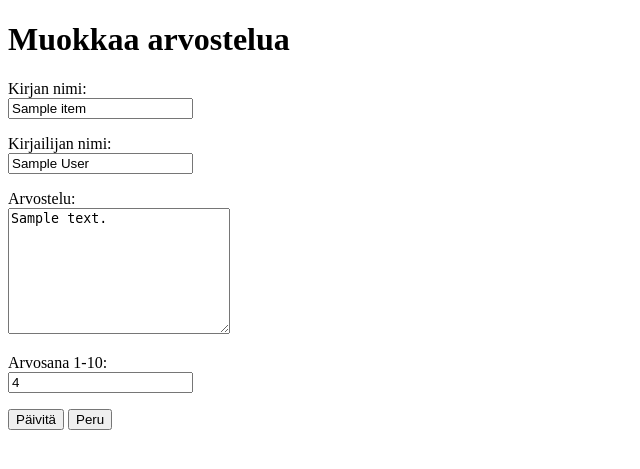
After one commit to PetteriPP/lempikirjat, a Flask app: template templates/edit_review.html in a window 1280 px wide. The commit adds this page. Shown: the top 469 px of the page, without its empty margins (0-640 px from the left). Run offline with Flask 3, Linux system fonts and the light colour scheme; the template is opened without the code that fills it: most values are stand-ins (such as "Sample title", 1, 10 or a date in 2020).

Commit message:
Add review editing

```diff
--- a/app.py
+++ b/app.py
@@ -33,7 +33,32 @@ def create_book_review():
     items.add_review(title, author, description, rating, user_id)
     return redirect("/")
 
+@app.route("/edit_review/<int:review_id>")
+def edit_review(review_id):
+    review = items.show_review(review_id)
 
+    if review["user_id"] != session["user_id"]:
+        return "Sinulla ei ole oikeuksia muokata arvostelua"
+    return render_template("edit_review.html", item=review)
+
+@app.route("/update_review", methods=["POST"])
+def update_review():
+
+    review_id = request.form["review_id"]
+
+    review = items.show_review(review_id)
+
+    if review["user_id"] != session["user_id"]:
+        return "Sinulla ei ole oikeuksia muokata arvostelua"
+
+    title = request.form["book_name"]
+    author = request.form["author_name"]
+    description = request.form["description"]
+    rating = request.form["rating"]
+
+    items.update_review(review_id, title, author, description, rating)
+
+    return redirect("/review/" + str(review_id))
 
 @app.route("/register")
 def register():
--- /dev/null
+++ b/templates/edit_review.html
@@ -0,0 +1,37 @@
+<!DOCTYPE html>
+<html>
+
+<head>
+  <title>Muokkaa arvostelua</title>
+</head>
+
+<body>
+  <h1>Muokkaa arvostelua</h1>
+  <form action="/update_review" method="post">
+    <p>
+      Kirjan nimi: <br />
+      <input type="text" name="book_name" value="{{ item.title}}"/>
+    </p>
+    <p>
+        Kirjailijan nimi: <br />
+        <input type="text" name="author_name" value="{{ item.author }}" />
+    </p>
+    <p>
+      Arvostelu: <br />
+      <textarea name = "description" rows="8" cols="25">{{ item.description }}</textarea>
+    </p>
+    <p>
+      Arvosana 1-10: <br />
+      <input type="number" name="rating" value="{{ item.rating }}" />
+    </p>
+    <input type="hidden" name="review_id" value="{{ item.id }}" />
+    <input type="submit" value="Päivitä" />
+    <button type="submit"
+        formaction="/review/{{ item.id }}"
+        formmethod="get">
+  Peru
+</button>
+  </form>
+</body>
+
+</html>
--- a/templates/show_review.html
+++ b/templates/show_review.html
@@ -6,6 +6,12 @@
 </head>
 
 <body>
+    {% if session.user_id == item.user_id %}
+  <p>
+    <a href="/edit_review/{{ item.id }}">Muokkaa</a>
+    <a href="/">Takaisin</a>
+  </p>
+  {% endif %}
   <h1>Kirja: {{ item.title }}</h1>
   <h2>Kirjailija: {{ item.author }}</h2>
   <p></p>
```
Also changed, not shown: items.py (+12 -1 lines).
